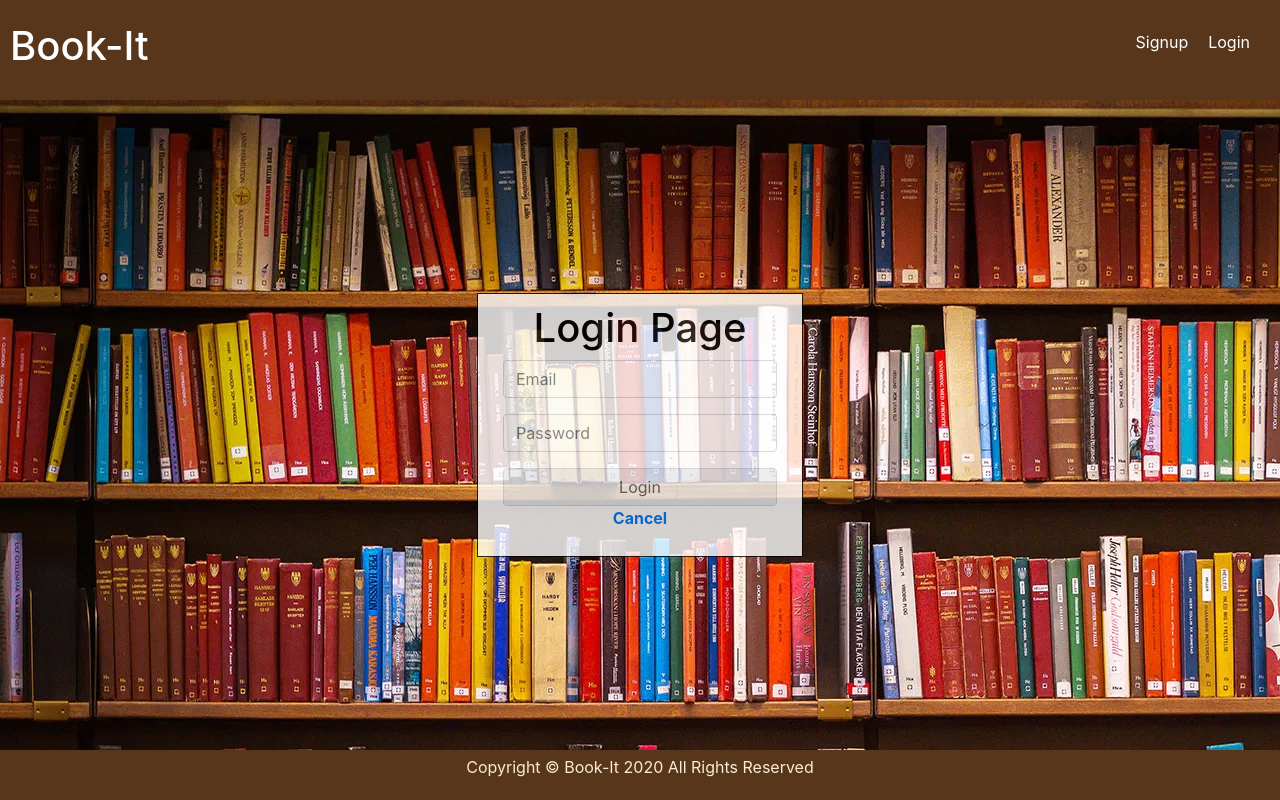
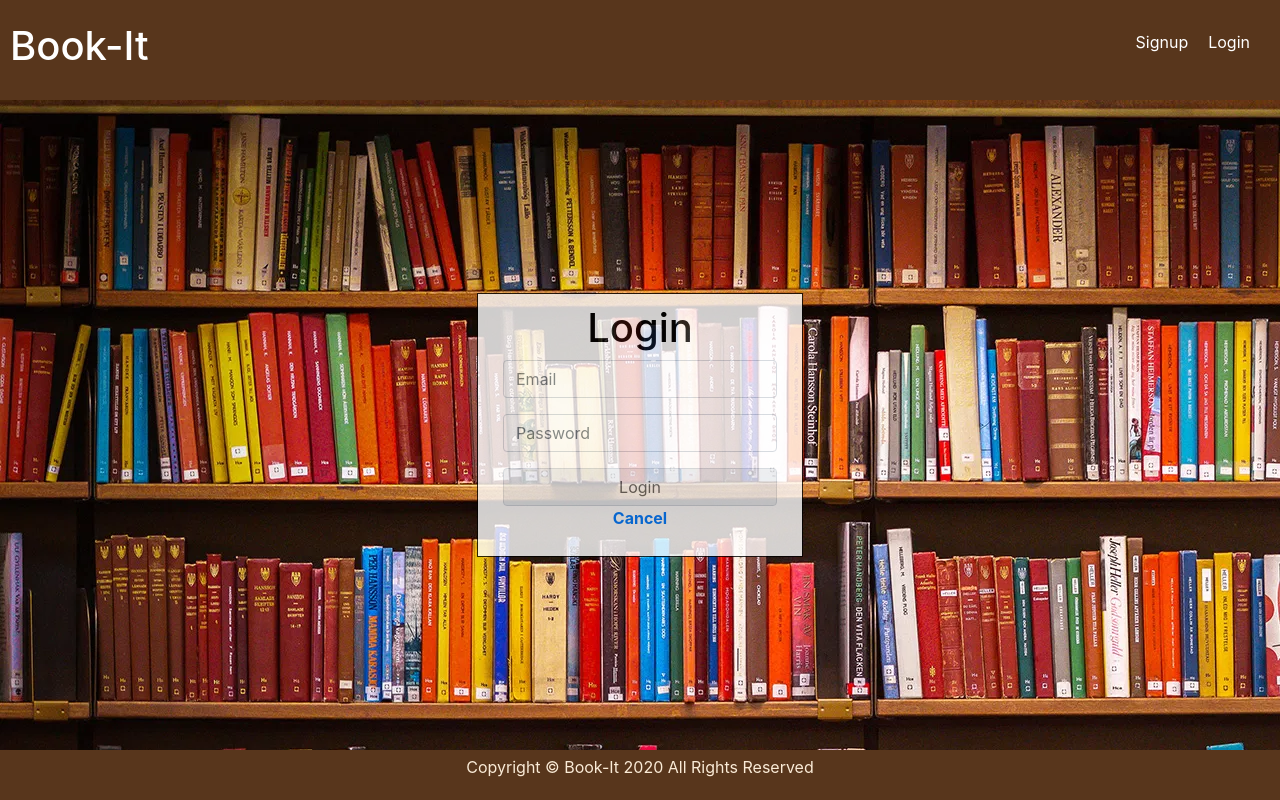
Before and after one commit to Decibullz/Book-it-frontend, a React (Create React App) app: page /login in a window 1280 px wide. Built offline with nearby package versions, Linux system fonts and the light colour scheme; no server answers.

Commit message:
corrects login text

```diff
--- a/src/pages/LoginPage.js
+++ b/src/pages/LoginPage.js
@@ -38,7 +38,7 @@ export default function LoginPage(props){
         <main className="Page">
             <div className="transbox">
             <h1>
-            Login Page
+            Login
             </h1>
             <form onSubmit={handleSubmit}>
                 <div className="form-group">
```
